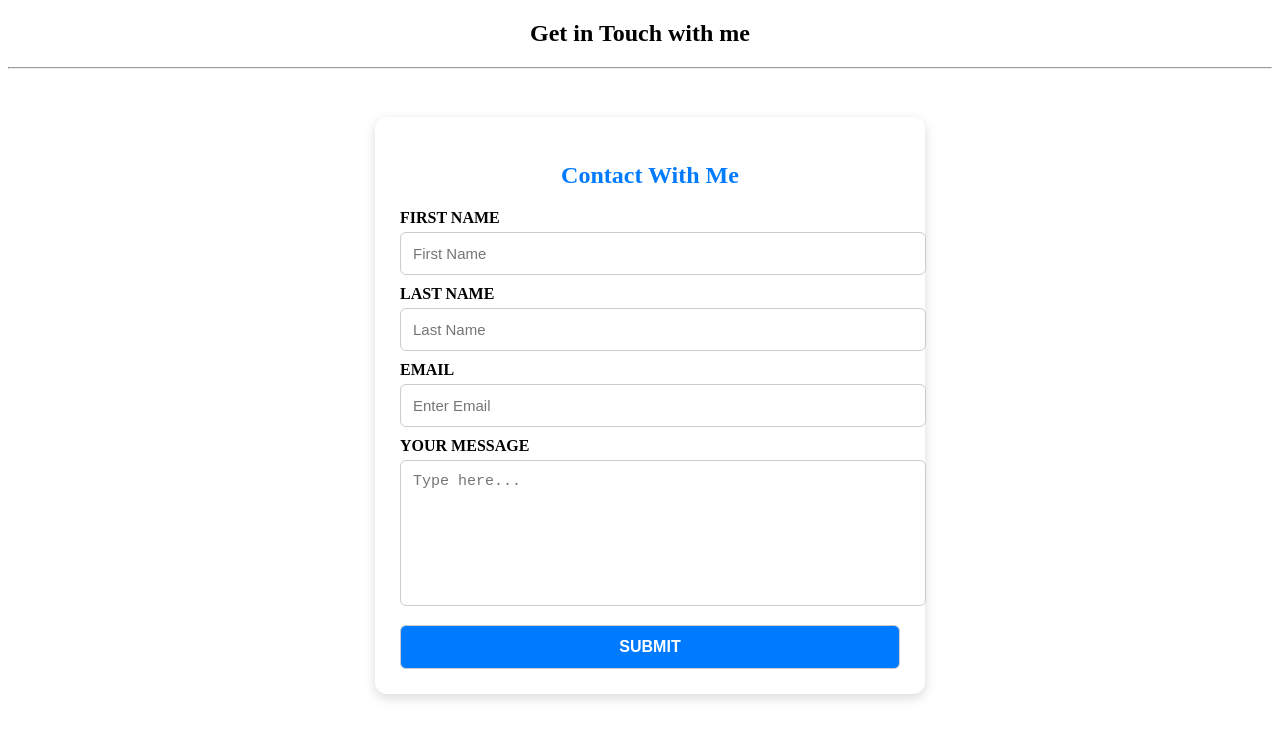
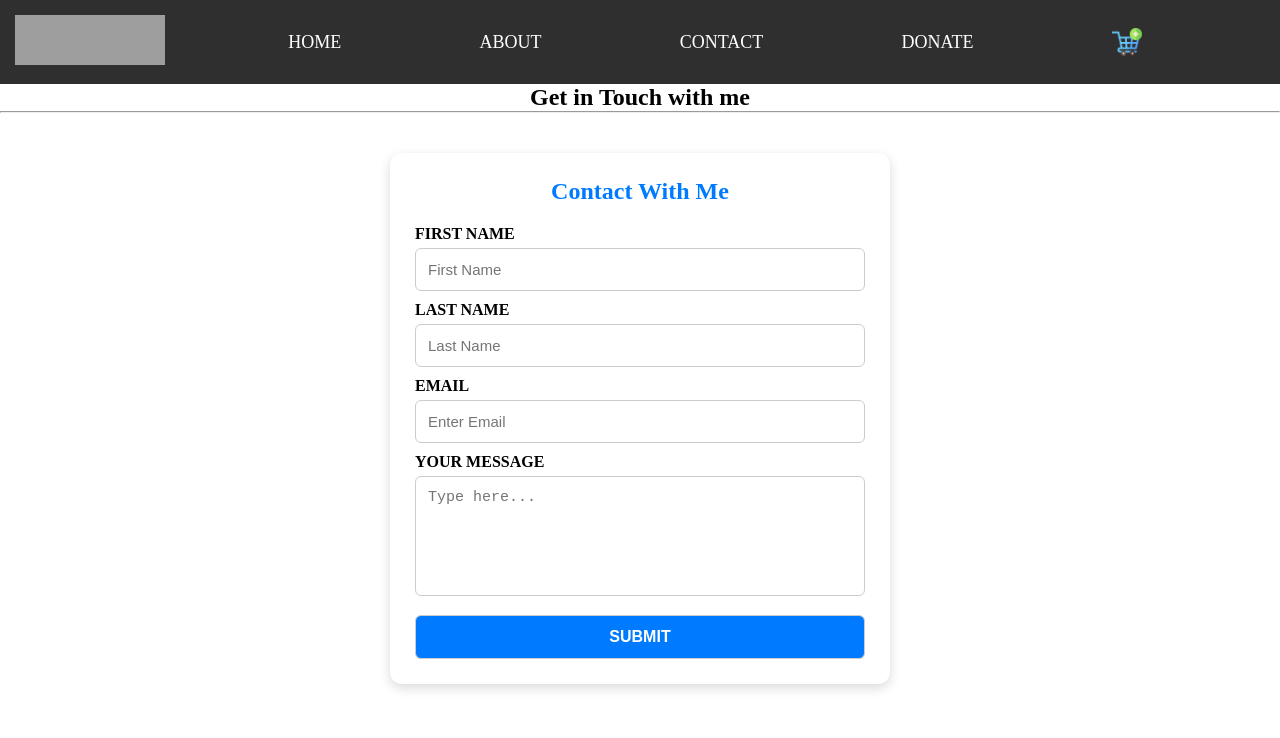
Before and after one commit to sadiqshaik05/earth, a plain HTML site: page contact.html in a window 1280 px wide. Drawn offline with Linux system fonts and the light colour scheme; grey boxes are pictures that could not be loaded.

Commit message:
Add files via upload

```diff
--- a/contact.css
+++ b/contact.css
@@ -1,3 +1,35 @@
+*{
+    margin: 0;
+    padding: 0;
+    box-sizing: border-box;
+}
+#a{
+    background-color:rgba(0, 0, 0, 0.814);
+    display: flex;
+    justify-content: space-between;
+    align-items: center;
+    padding: 15px;
+}
+#b{
+    display: flex;
+    align-items: center;
+    justify-content: space-evenly;
+    column-gap: 15px;
+    width: 100%;
+}
+a{
+    color: white;
+    text-decoration: none;
+    font-size: 18px;
+    cursor: pointer;
+}
+a:hover{
+    border: 1px solid blue;
+    border-radius: 5px;
+    background-color: antiquewhite;
+    color: black;
+    padding: 10px;
+}
 .contact-section {
     text-align: center;
     padding: 40px 20px;
--- a/contact.html
+++ b/contact.html
@@ -5,6 +5,20 @@
     <link rel="stylesheet" href="./contact.css">
 </head>
 <body>
+    <header>
+        <div id="a">
+           <div>
+              <img src="https://demo.goodlayers.com/greennature/wp-content/themes/greennature/images/logo.png" alt="earth-logo" width="150" height="50">
+           </div>
+           <div id="b">
+            <a href="index.html">HOME</a>
+            <a href="./about.html">ABOUT</a>
+            <a href="./contact.html">CONTACT</a>
+            <a href="./donate.html">DONATE</a>
+            <img src="./cart.png" alt="" width="30" height="30">
+           </div>
+        </div>
+    </header>
     <div id="contact-section">
         <h2 style="text-align: center;">Get in Touch with me</h2><hr>
             <div id="container1">
--- a/donate.css
+++ b/donate.css
@@ -6,7 +6,8 @@ padding:0;
 display:flex;
 justify-content:center;
 align-items:center;
-height:100vh
+height:100vh;
+box-sizing: border-box;
 }
 div{
 background:#fff;
```
